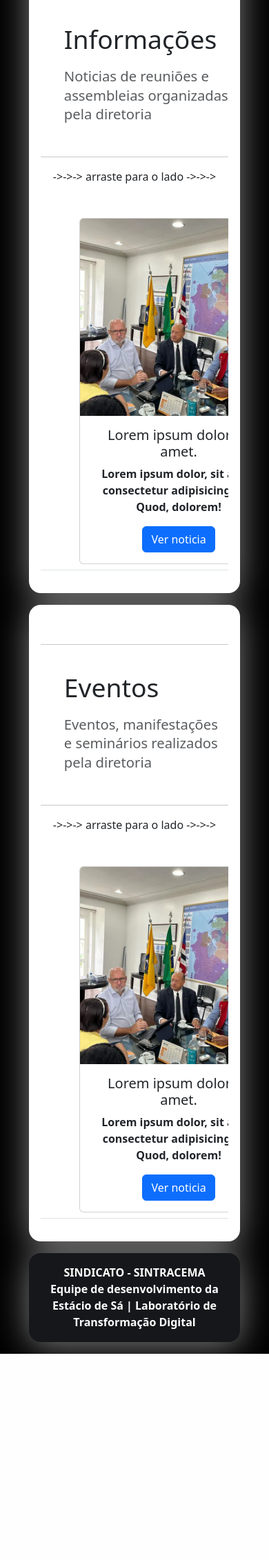
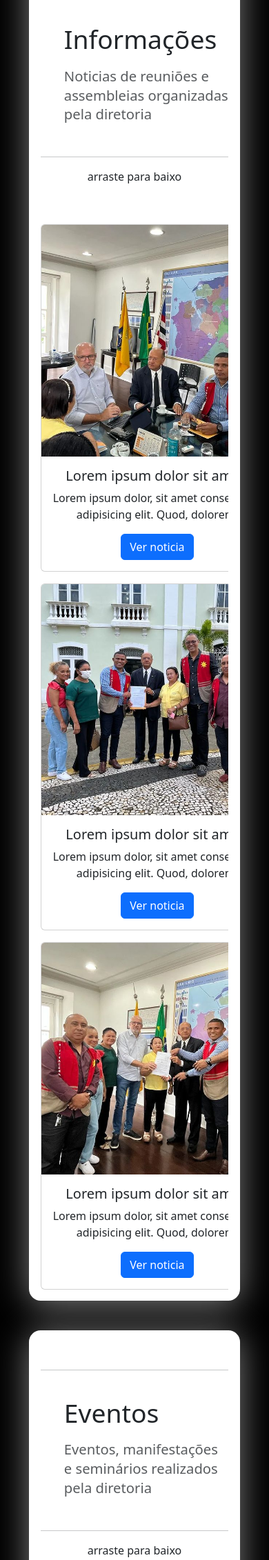
Before and after one commit to Wilson-Pedro/sindicato-sintracema, a PHP site: page /informacoes-da-diretoria.php in a window 390 px wide. Shown: the part 395-2657 px from the top of the page at 69% size. Before the commit the page ends 2358 px from the top, so only its background shows below. Run offline with PHP 8.4, Linux system fonts and the light colour scheme; lists and menus that the app fills with data are empty.

Commit message:
css responsivo: páginas de cadastro de filiado e infomações da diretoria. E mudança da cor de fundo da página inicial.

```diff
--- /dev/null
+++ b/css/info-diretoria.css
@@ -0,0 +1,153 @@
+@media screen{
+  /* mensagem de rolar para baixo (desktop)*/
+  .manssage-info
+  {
+    display: none;
+  }
+}
+/* fileira de cards (desktop) */
+.table-responsive-sm
+{
+
+  display: flex;
+  flex-direction: row;
+  text-align: center;
+
+}
+/* cards individuais (desktop) */
+.card
+{
+
+  width: 50vh;
+  margin: auto;
+
+}
+@media only screen and (max-width: 600px)
+{
+  /* mensagem de rolar para baixo (mobile) */
+  .manssage-info
+  {
+
+    display: block;
+    text-align: center;
+
+  }
+  /* fileira de cards (mobile) */
+  .table-responsive-sm
+  {
+
+    display: flex;
+    flex-direction: column;
+
+  }
+  /* cards individuais (mobile) */
+  .card
+  {
+
+    width: 40vh;
+    margin: auto;
+    margin-top: 2vh;
+
+  }
+}
+body
+{
+
+    background-color: rgba(0, 0, 0);
+
+}
+/* espaço entre a navbar e o resto da pagina */
+header
+{
+
+  margin-bottom: 10vh;
+
+}
+/* informaçoes */
+main
+{
+
+    background-color: rgba(255, 255, 255);
+    box-shadow: 0px 5px 50px rgb(255, 255, 255,0.500);
+    margin-bottom: 2vh;
+    margin: 5vh;
+    border-radius: 2vh;
+    padding: 2vh;
+
+}
+/* CARROSSEL DE IMAGENS */
+.carousel-control-prev:hover, .carousel-control-next:hover
+{
+
+    background-color: black;
+
+}
+.carousel-caption
+{
+
+    background-color: rgba(0, 0, 0, 0.500);
+    border-radius: 2vh;
+
+}
+.massange-box
+{
+
+    text-align: center;
+    background-color: grey;
+    bottom: 0vh;
+    padding: 2vh;
+
+}
+/* EFEITO DE HOVER-LINHA H3 */
+.display-3
+{
+
+  background-image: linear-gradient(to bottom, transparent 0%, transparent 90%, black 90%, black 100%);
+  background-repeat: no-repeat;
+  background-size: 0% 100%;
+  background-position-x: right;
+  transition: background-size 300ms;
+
+}
+.display-3:hover
+{
+
+  background-size: 100% 100%;
+  background-position-x: left;
+
+}
+.navbar
+{
+
+  box-shadow: 0px 5px 50px rgba(0, 0, 0, 0.5);
+
+}
+/* BORDA DAS IMAGENS DO CARROSSEL */
+.d-block
+{
+
+  border-radius: 2vh;
+
+}
+.eventos-box
+{
+
+    background-color: rgba(255, 255, 255);
+    box-shadow: 0px 5px 50px rgb(255, 255, 255,0.500);
+    margin-bottom: 2vh;
+    margin-left: 5vh;
+    margin-right: 5vh;
+    border-radius: 2vh;
+    padding: 2vh;
+
+}
+/* RODA-PE COM INFO DO LTD */
+.rodape
+{
+
+  background-color: #15171a;
+  color: white;
+  font-weight: bold;
+  text-align: center;
+
+}
--- a/index.php
+++ b/index.php
@@ -11,7 +11,8 @@
   <style>
     body {
       /*background-color: rgb(253, 241, 241);*/
-      background-color: rgb(235, 209, 209);
+      /* background-color: rgb(235, 209, 209); -- cor rosa*/
+      background-color: black;
     }
 
     header {
--- a/informacoes-da-diretoria.php
+++ b/informacoes-da-diretoria.php
@@ -6,97 +6,16 @@
     <meta name="viewport" content="width=device-width, initial-scale=1.0">
     <link href="https://cdn.jsdelivr.net/npm/bootstrap@5.3.0-alpha3/dist/css/bootstrap.min.css" rel="stylesheet" integrity="sha384-KK94CHFLLe+nY2dmCWGMq91rCGa5gtU4mk92HdvYe+M/SXH301p5ILy+dN9+nJOZ" crossorigin="anonymous">
     <script src="https://cdn.jsdelivr.net/npm/bootstrap@5.3.0-alpha3/dist/js/bootstrap.bundle.min.js" integrity="sha384-ENjdO4Dr2bkBIFxQpeoTz1HIcje39Wm4jDKdf19U8gI4ddQ3GYNS7NTKfAdVQSZe" crossorigin="anonymous"></script>
+    <link rel="stylesheet" href="./css/info-diretoria.css">
     <link rel="shortcut icon" href="img/favicon.png" type="image/x-icon">
     <title>Noticias e informações da diretoria</title>
-    <style>
-      @media screen{
-        .manssage-info
-        {
-          display: none;
-        }
-      }
-      @media only screen and (max-width: 600px)
-      {
-        .manssage-info
-        {
-          display: block;
-          text-align: center;
-        }
-      }
-        body
-        {
-            background-color: rgba(0, 0, 0);
-        }
-        header
-        {
-          margin-bottom: 10vh;
-        }
-        main, footer
-        {
-            background-color: rgba(255, 255, 255);
-            box-shadow: 0px 5px 50px rgb(255, 255, 255,0.500);
-            margin-bottom: 2vh;
-            margin-left: 5vh;
-            margin-right: 5vh;
-            border-radius: 2vh;
-            padding: 2vh;
-        }
-        .carousel-control-prev:hover, .carousel-control-next:hover
-        {
-            background-color: black;
-
-        }
-        .carousel-caption
-        {
-            background-color: rgba(0, 0, 0, 0.500);
-            border-radius: 2vh;
-        }
-        .table
-        {
-            text-align: center;
-        }
-        .massange-box
-        {
-            text-align: center;
-            background-color: grey;
-            bottom: 0vh;
-            padding: 2vh;
-        }
-        .display-3
-        {
-          background-image: linear-gradient(to bottom, transparent 0%, transparent 90%, black 90%, black 100%);
-          background-repeat: no-repeat;
-          background-size: 0% 100%;
-          background-position-x: right;
-          transition: background-size 300ms;
-        }
-        .display-3:hover
-        {
-          background-size: 100% 100%;
-          background-position-x: left;
-        }
-        .navbar
-        {
-            box-shadow: 0px 5px 50px rgba(0, 0, 0, 0.5);
-        }
-        .d-block
-        {
-          border-radius: 2vh;
-        }
-        .rodape {
-          background-color: #15171a;
-          color: white;
-          font-weight: bold;
-          text-align: center;
-        }
-    </style>
 </head>
 <body>
 <div class="container-fluid">
     <header>
       <nav class="navbar navbar-dark bg-dark fixed-top">
         <div class="container-fluid">
-          <a class="navbar-brand" href="#">SINDICATO SINTRACEMA</a>
+          <a class="navbar-brand" href="index.php">SINDICATO SINTRACEMA</a>
           <button class="navbar-toggler" type="button" data-bs-toggle="offcanvas" data-bs-target="#offcanvasDarkNavbar"
             aria-controls="offcanvasDarkNavbar" aria-label="Toggle navigation">
             <span class="navbar-toggler-icon"></span>
@@ -195,20 +114,15 @@
             </h3>
             <br>
             <hr>
-            <p class="manssage-info">->->-> arraste para o lado ->->-></p>
+            <p class="manssage-info"> arraste para baixo </p>
             <br>
         </div>
+
+
+        <!-- CARDS DE INFOS 1ª FILEIRA -->
         <div class="table-responsive-sm">
-            <table class="table">
-                <tr>
-                    <th scope="col">
-                    </th>
-                    <th scope="col">
-                    </th>
-                    <th scope="col">
-                    </th>
-                    <th scope="col">
-                        <div class="card" style="width: 18rem;">
+                      <!-- CARDS DE INFOS -->
+                        <div class="card">
                             <img src="img/info-diretoria/A semana iniciou com bastante trabalho_ o SINTRACEMA (1).JPG" class="card-img-top" loading="lazy" alt="Noticia:  A semana iniciou com bastante trabalho, o SINTRACEMA-Sindicato dos Agentes de Combate às Endemias e Sindacs- Sindicato dos Agentes Comunitários de Saúde, esteve em uma reunião nesta manhã (11.04), na Prefeitura Municipal de São Luís, com Secretário de Governo o Sr. Emílio Carlos Murad e o Vereador Pavão Filho, na oportunidade protocolamos e entregamos em mãos a minuta do Projeto de Lei que versa a criação do Plano de Cargos e Carreiras dos ACE e ACS.
                             Ainda estivemos protocolando dois ofícios, um solicitando uma reunião com urgência com a Superintendente da Vigilância Sanitária, e o outro com o Secretário Municipal de Saúde de São Luís.">
                             <div class="card-body">
@@ -217,9 +131,7 @@
                               <a href="https://www.instagram.com/p/Cq3EmknOFTk/" class="btn btn-primary">Ver noticia</a>
                             </div>
                         </div>
-                    </th>
-                    <th scope="col">
-                        <div class="card" style="width: 18rem;">
+                        <div class="card">
                             <img src="img/info-diretoria/A semana iniciou com bastante trabalho_ o SINTRACEMA (2).JPG" class="card-img-top" loading="lazy" alt="Noticia:  A semana iniciou com bastante trabalho, o SINTRACEMA-Sindicato dos Agentes de Combate às Endemias e Sindacs- Sindicato dos Agentes Comunitários de Saúde, esteve em uma reunião nesta manhã (11.04), na Prefeitura Municipal de São Luís, com Secretário de Governo o Sr. Emílio Carlos Murad e o Vereador Pavão Filho, na oportunidade protocolamos e entregamos em mãos a minuta do Projeto de Lei que versa a criação do Plano de Cargos e Carreiras dos ACE e ACS.
                             Ainda estivemos protocolando dois ofícios, um solicitando uma reunião com urgência com a Superintendente da Vigilância Sanitária, e o outro com o Secretário Municipal de Saúde de São Luís.">
                             <div class="card-body">
@@ -227,9 +139,8 @@
                               <p class="card-text">Lorem ipsum dolor, sit amet consectetur adipisicing elit. Quod, dolorem!</p>
                               <a href="https://www.instagram.com/p/Cq3EmknOFTk/" class="btn btn-primary">Ver noticia</a>
                         </div>
-                    </th>
-                    <th scope="col">
-                        <div class="card" style="width: 18rem;">
+                        </div>
+                        <div class="card">
                             <img src="img/info-diretoria/A semana iniciou com bastante trabalho_ o SINTRACEMA (3).JPG" class="card-img-top" loading="lazy" alt="Noticia:  A semana iniciou com bastante trabalho, o SINTRACEMA-Sindicato dos Agentes de Combate às Endemias e Sindacs- Sindicato dos Agentes Comunitários de Saúde, esteve em uma reunião nesta manhã (11.04), na Prefeitura Municipal de São Luís, com Secretário de Governo o Sr. Emílio Carlos Murad e o Vereador Pavão Filho, na oportunidade protocolamos e entregamos em mãos a minuta do Projeto de Lei que versa a criação do Plano de Cargos e Carreiras dos ACE e ACS.
                             Ainda estivemos protocolando dois ofícios, um solicitando uma reunião com urgência com a Superintendente da Vigilância Sanitária, e o outro com o Secretário Municipal de Saúde de São Luís.">
                             <div class="card-body">
@@ -237,12 +148,13 @@
                               <p class="card-text">Lorem ipsum dolor, sit amet consectetur adipisicing elit. Quod, dolorem!</p>
                               <a href="https://www.instagram.com/p/Cq3EmknOFTk/" class="btn btn-primary">Ver noticia</a>
                         </div>
-                    </th>
-                </tr>
-            </table>
-            </div>
+                        </div>
+                      </div>
+
+
     </main>
     <footer>
+      <div class="eventos-box">
         <div>
             <br>
             <hr>
@@ -252,20 +164,15 @@
             </h3>
             <br>
             <hr>
-            <p class="manssage-info">->->-> arraste para o lado ->->-></p>
+            <p class="manssage-info"> arraste para baixo </p>
             <br>
         </div>
+
+
+        <!-- CADS DE EVENTOS 1ª FILEIRA -->
         <div class="table-responsive-sm">
-            <table class="table">
-                <tr>
-                    <th scope="col">
-                    </th>
-                    <th scope="col">
-                    </th>
-                    <th scope="col">
-                    </th>
-                    <th scope="col">
-                        <div class="card" style="width: 18rem;">
+                      <!-- CARDS DE EVENTOS -->
+                        <div class="card">
                             <img src="img/info-diretoria/A semana iniciou com bastante trabalho_ o SINTRACEMA (1).JPG" class="card-img-top" loading="lazy" alt="Noticia:  A semana iniciou com bastante trabalho, o SINTRACEMA-Sindicato dos Agentes de Combate às Endemias e Sindacs- Sindicato dos Agentes Comunitários de Saúde, esteve em uma reunião nesta manhã (11.04), na Prefeitura Municipal de São Luís, com Secretário de Governo o Sr. Emílio Carlos Murad e o Vereador Pavão Filho, na oportunidade protocolamos e entregamos em mãos a minuta do Projeto de Lei que versa a criação do Plano de Cargos e Carreiras dos ACE e ACS.
                             Ainda estivemos protocolando dois ofícios, um solicitando uma reunião com urgência com a Superintendente da Vigilância Sanitária, e o outro com o Secretário Municipal de Saúde de São Luís.">
                             <div class="card-body">
@@ -274,9 +181,7 @@
                               <a href="https://www.instagram.com/p/Cq3EmknOFTk/" class="btn btn-primary">Ver noticia</a>
                             </div>
                         </div>
-                    </th>
-                    <th scope="col">
-                        <div class="card" style="width: 18rem;">
+                        <div class="card">
                             <img src="img/info-diretoria/A semana iniciou com bastante trabalho_ o SINTRACEMA (2).JPG" class="card-img-top" loading="lazy" alt="Noticia:  A semana iniciou com bastante trabalho, o SINTRACEMA-Sindicato dos Agentes de Combate às Endemias e Sindacs- Sindicato dos Agentes Comunitários de Saúde, esteve em uma reunião nesta manhã (11.04), na Prefeitura Municipal de São Luís, com Secretário de Governo o Sr. Emílio Carlos Murad e o Vereador Pavão Filho, na oportunidade protocolamos e entregamos em mãos a minuta do Projeto de Lei que versa a criação do Plano de Cargos e Carreiras dos ACE e ACS.
                             Ainda estivemos protocolando dois ofícios, um solicitando uma reunião com urgência com a Superintendente da Vigilância Sanitária, e o outro com o Secretário Municipal de Saúde de São Luís.">
                             <div class="card-body">
@@ -284,9 +189,8 @@
                               <p class="card-text">Lorem ipsum dolor, sit amet consectetur adipisicing elit. Quod, dolorem!</p>
                               <a href="https://www.instagram.com/p/Cq3EmknOFTk/" class="btn btn-primary">Ver noticia</a>
                         </div>
-                    </th>
-                    <th scope="col">
-                        <div class="card" style="width: 18rem;">
+                        </div>
+                        <div class="card">
                             <img src="img/info-diretoria/A semana iniciou com bastante trabalho_ o SINTRACEMA (3).JPG" class="card-img-top" loading="lazy" alt="Noticia:  A semana iniciou com bastante trabalho, o SINTRACEMA-Sindicato dos Agentes de Combate às Endemias e Sindacs- Sindicato dos Agentes Comunitários de Saúde, esteve em uma reunião nesta manhã (11.04), na Prefeitura Municipal de São Luís, com Secretário de Governo o Sr. Emílio Carlos Murad e o Vereador Pavão Filho, na oportunidade protocolamos e entregamos em mãos a minuta do Projeto de Lei que versa a criação do Plano de Cargos e Carreiras dos ACE e ACS.
                             Ainda estivemos protocolando dois ofícios, um solicitando uma reunião com urgência com a Superintendente da Vigilância Sanitária, e o outro com o Secretário Municipal de Saúde de São Luís.">
                             <div class="card-body">
@@ -294,15 +198,17 @@
                               <p class="card-text">Lorem ipsum dolor, sit amet consectetur adipisicing elit. Quod, dolorem!</p>
                               <a href="https://www.instagram.com/p/Cq3EmknOFTk/" class="btn btn-primary">Ver noticia</a>
                         </div>
-                    </th>
-                </tr>
-            </table>
+                        </div>
+                  <br>
             </div>
-    </footer>
-    <footer class="rodape">
+
+
+      </div>
+    <div class="rodape">
       SINDICATO - SINTRACEMA
       <br>
       Equipe de desenvolvimento da Estácio de Sá | Laboratório de Transformação Digital
-    </footer>
-</body>
+      </div>
+      </footer>
+    </body>
 </html>
```
Also changed, not shown: cadastro-de-filiado.php (+19 -72 lines), css/cad-filiado.css (added, +145 -0 lines), css/noticias.css (added, +153 -0 lines).
